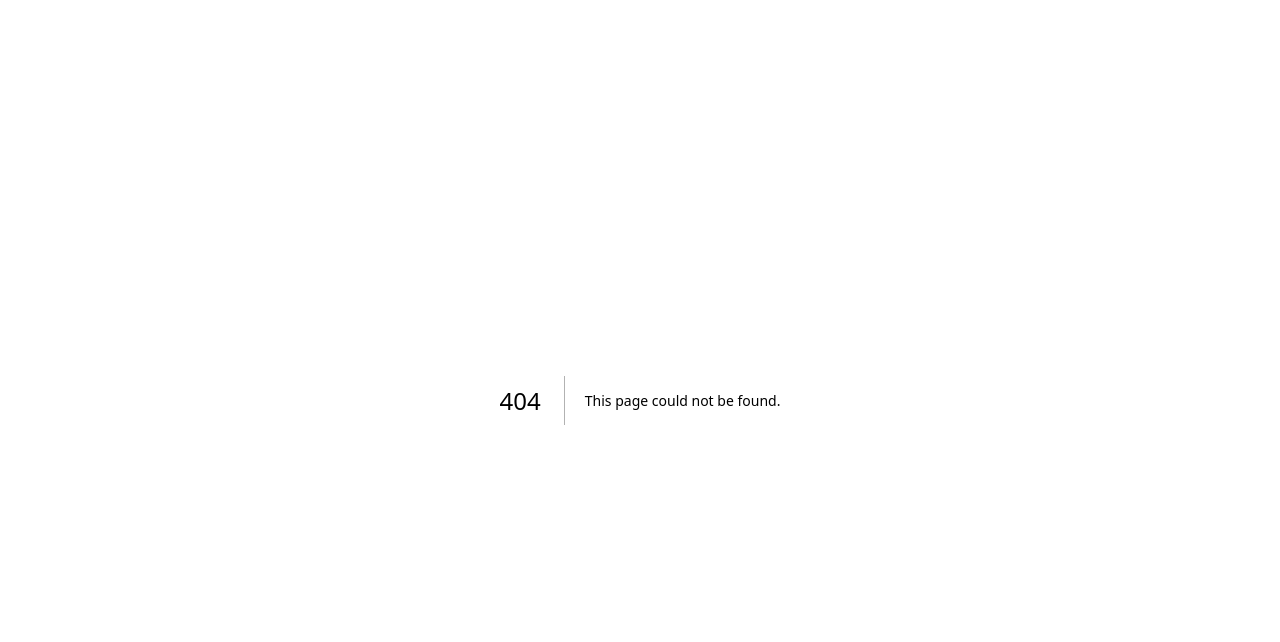
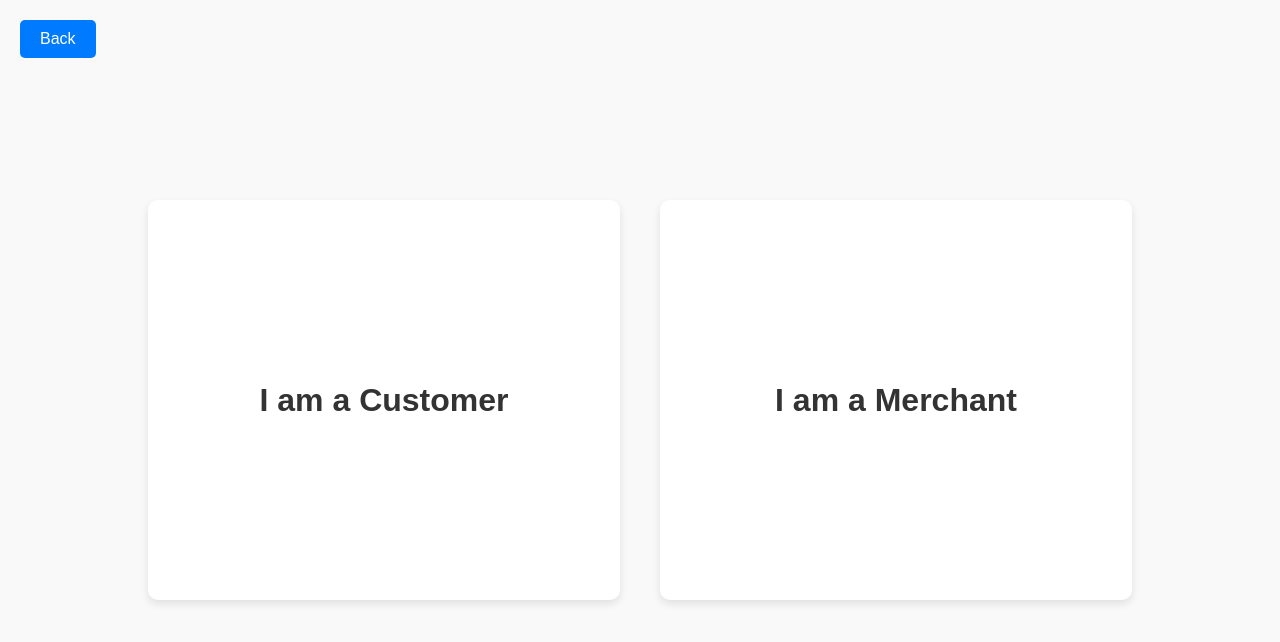
Before and after one commit to HongzeWang0149/5620-Frontend, a Next.js app: page /roleSelection in a window 1280 px wide. Before the commit this address had no page. Shown: the top 642 px of the page. Built offline with nearby package versions, Linux system fonts and the light colour scheme.

Commit message:
[add] Add Role Selection Page.

```diff
--- a/app/customerRecommend/page.tsx
+++ b/app/customerRecommend/page.tsx
@@ -64,7 +64,7 @@ const CustomerRecommend = () => {
           className={styles.input}
         />
         <button onClick={handleSend} className={styles.sendButton}>Send</button>
-        <button onClick={() => router.replace('/home')} className={styles.backButton}>Back</button>
+        <button onClick={() => router.replace('/roleSelection')} className={styles.backButton}>Back</button>
       </div>
     </div>
   );
--- a/app/home/page.tsx
+++ b/app/home/page.tsx
@@ -82,7 +82,7 @@ const Home = () => {
           className={styles.searchInput}
         />
         <button type="submit" className={styles.searchButton}>Search</button>
-        <button className={styles.aiButton} onClick={() => router.replace('/customerRecommend')}>AI Recommend</button>
+        <button className={styles.aiButton} onClick={() => router.replace('/roleSelection')}>AI Recommend</button>
       </form>
       <div className={styles.resultsContainer}>
         {searchResults.length > 0 ? (
--- /dev/null
+++ b/app/roleSelection/page.tsx
@@ -0,0 +1,23 @@
+"use client";
+
+import React from 'react';
+import { useRouter } from 'next/navigation';
+import styles from './roleSelection.module.css';
+
+const RoleSelection = () => {
+  const router = useRouter();
+
+  return (
+    <div className={styles.container}>
+      <button onClick={() => router.replace('/home')} className={styles.backButton}>Back</button>
+      <div className={styles.option} onClick={() => router.replace('/customerRecommend')}>
+        <h2 className={styles.optionTitle}>I am a Customer</h2>
+      </div>
+      <div className={styles.option} onClick={() => router.replace('/merchantRecommend')}>
+        <h2 className={styles.optionTitle}>I am a Merchant</h2>
+      </div>
+    </div>
+  );
+};
+
+export default RoleSelection;
--- /dev/null
+++ b/app/roleSelection/roleSelection.module.css
@@ -0,0 +1,49 @@
+.container {
+  display: flex;
+  justify-content: space-between;
+  align-items: center;
+  height: 100vh;
+  padding: 0 10%;
+  background-color: #f9f9f9;
+}
+
+.option {
+  flex: 1;
+  margin: 0 20px;
+  display: flex;
+  justify-content: center;
+  align-items: center;
+  height: 50%;
+  background-color: #ffffff;
+  border-radius: 10px;
+  box-shadow: 0 4px 8px rgba(0, 0, 0, 0.1);
+  cursor: pointer;
+  transition: transform 0.2s ease-in-out;
+}
+
+.option:hover {
+  transform: scale(1.05);
+}
+
+.optionTitle {
+  font-size: 2rem;
+  color: #333;
+}
+
+.backButton {
+  position: absolute;
+  top: 20px;
+  left: 20px;
+  padding: 10px 20px;
+  font-size: 1rem;
+  background-color: #007bff;
+  color: white;
+  border: none;
+  border-radius: 5px;
+  cursor: pointer;
+  transition: background-color 0.3s ease;
+}
+
+.backButton:hover {
+  background-color: #0056b3;
+}
```
